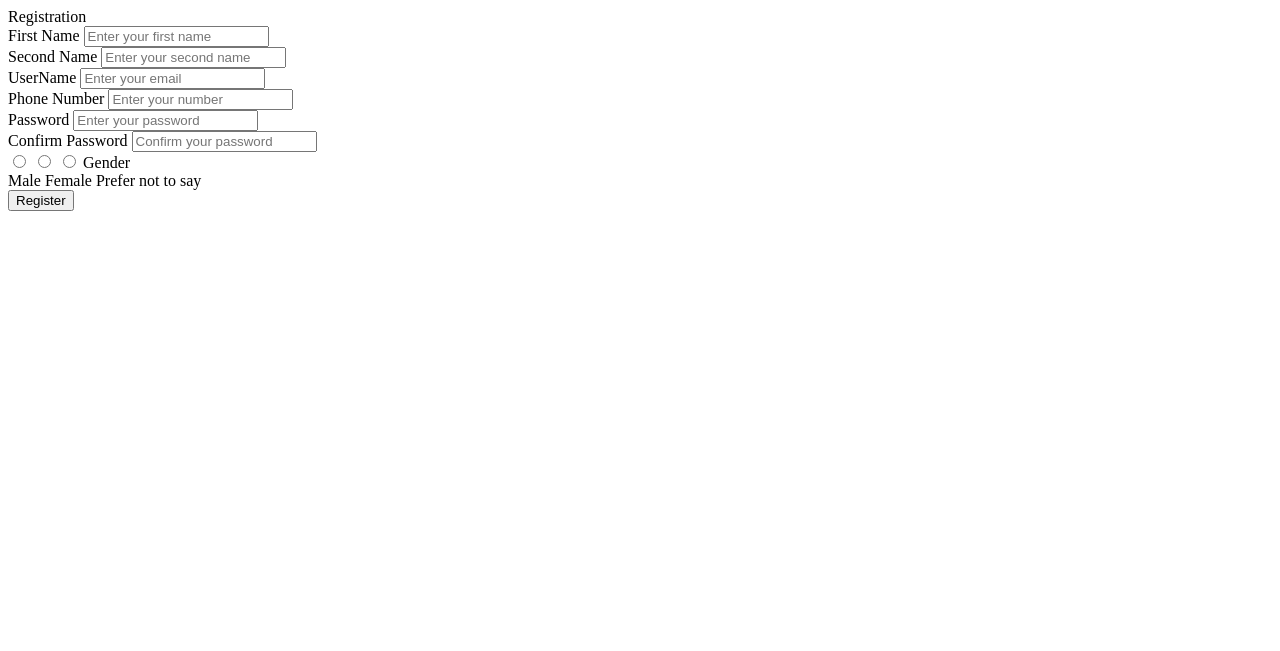
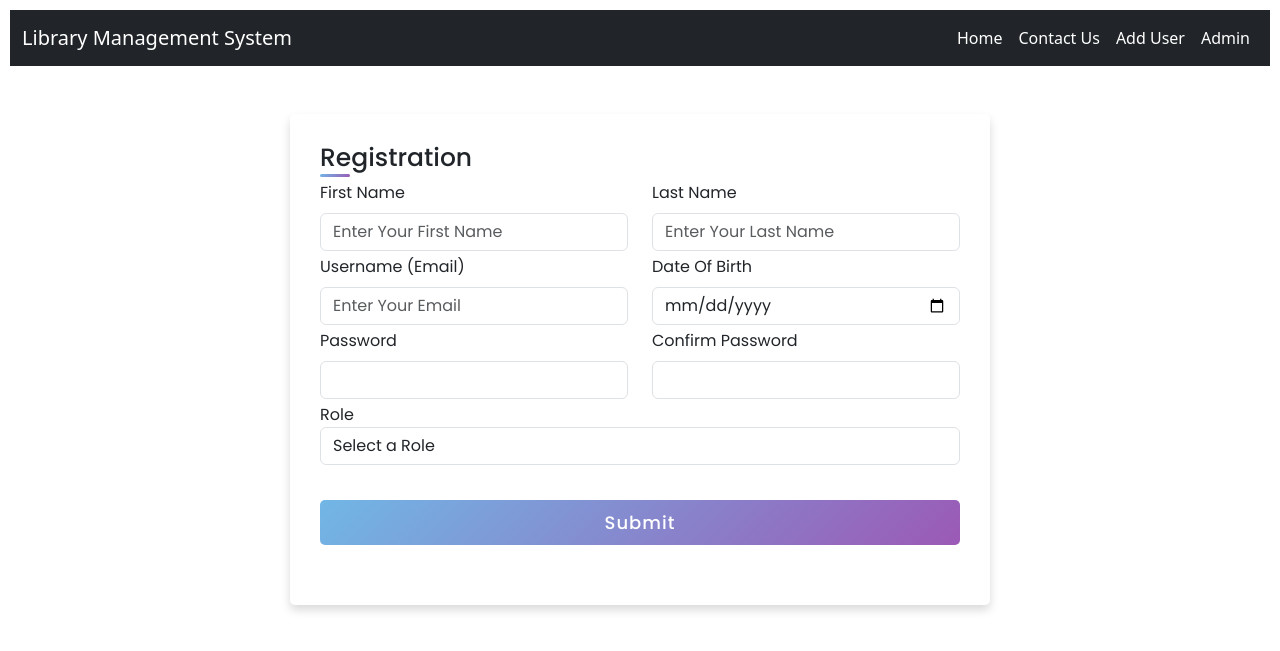
Before and after one commit to Ankur-586/DjangowithAjax, a Django app: template templates/Auth/test.html in a window 1280 px wide. Shown: the top 651 px of the page. Run offline with Django 5.2, Linux system fonts and the light colour scheme; the template is opened without the code that fills it: values that come from a table or form of the project are taken from there, others are empty; some libraries are stand-ins or nearby versions.

Commit message:
underprocess

```diff
--- a/Auth/forms.py
+++ b/Auth/forms.py
@@ -2,6 +2,8 @@ from random import choices
 from django.forms import ModelForm
 from django import forms
 from .models import *
+from django.utils import timezone
+from django.core.validators import validate_email
 
 class AddUser(ModelForm):
     password1 = forms.CharField(label="Password", widget=forms.PasswordInput(attrs={'class': 'form-control'}))
@@ -18,3 +20,15 @@ class AddUser(ModelForm):
             'last_name': forms.TextInput(attrs={'class': 'form-control', 'placeholder': 'Enter Your Last Name'}),
             'date_of_birth': forms.DateInput(attrs={'class': 'form-control', 'placeholder': 'Select Date of Birth', 'type': 'date'}),
         }
+
+    def clean_email(self):
+        data = self.cleaned_data['email']
+        if validate_email(data):
+            raise forms.ValidationError("Enter a Valid Email Address now")
+        return data
+
+    def clean_Cust_email_id(self):
+        data = self.cleaned_data['Cust_email_id']
+        if validate_email(data):
+            raise forms.ValidationError("Enter a Valid Email Address now")
+        return data
--- a/templates/Auth/test.html
+++ b/templates/Auth/test.html
@@ -1,56 +1,102 @@
+{% extends 'base.html' %}
+{% load static %}
+{% block title %} Register {% endblock %}
+{% block content %}
+
+<link rel="stylesheet" href="{% static 'css/form1.css' %}">
 <div class="container mt-5">
     <div class="title">Registration</div>
     <div class="content">
-      <form action="#">
-        <div class="user-details">
-          <div class="input-box">
-            <span class="details">First Name</span>
-            <input type="text" placeholder="Enter your first name" required>
-          </div>
-          <div class="input-box">
-            <span class="details">Second Name</span>
-            <input type="text" placeholder="Enter your second name" required>
-          </div>
-          <div class="input-box">
-            <span class="details">UserName</span>
-            <input type="email" placeholder="Enter your email" required>
-          </div>
-          <div class="input-box">
-            <span class="details">Phone Number</span>
-            <input type="text" placeholder="Enter your number" required>
-          </div>
-          <div class="input-box">
-            <span class="details">Password</span>
-            <input type="text" placeholder="Enter your password" required>
-          </div>
-          <div class="input-box">
-            <span class="details">Confirm Password</span>
-            <input type="text" placeholder="Confirm your password" required>
+        <form method="post" action="" id="myForm">
+            {% csrf_token %}
+            <div class="row">
+                <div class="col-md-6 mt-1">
+                    <div class="form-group">
+                        <label for="firstName" class="form-label">First Name</label>
+                        {{ form.first_name }}
+                        <span class="text-danger" id="first_name_errors"></span>
                     </div>
                 </div>
-        <div class="gender-details">
-          <input type="radio" name="gender" id="dot-1">
-          <input type="radio" name="gender" id="dot-2">
-          <input type="radio" name="gender" id="dot-3">
-          <span class="gender-title">Gender</span>
-          <div class="category">
-            <label for="dot-1">
-            <span class="dot one"></span>
-            <span class="gender">Male</span>
-          </label>
-          <label for="dot-2">
-            <span class="dot two"></span>
-            <span class="gender">Female</span>
-          </label>
-          <label for="dot-3">
-            <span class="dot three"></span>
-            <span class="gender">Prefer not to say</span>
-            </label>
+                <div class="col-md-6 mt-1">
+                    <div class="form-group">
+                        <label for="lastName" class="form-label">Last Name</label>
+                        {{ form.last_name }}
+                        <span class="text-danger" id="last_name_errors"></span>
                     </div>
                 </div>
+            </div>
+            <div class="row">
+                <div class="col-md-6 mt-1">
+                    <div class="form-group">
+                        <label for="username" class="form-label">Username (Email)</label>
+                        {{ form.email }}
+                        <span class="text-danger" id="email_errors"></span>
+                    </div>
+                </div>
+                <div class="col-md-6 mt-1">
+                    <div class="form-group">
+                        <label for="dateofbirth" class="form-label">Date Of Birth</label>
+                        {{ form.date_of_birth }}
+                        <span class="text-danger" id="date_of_birth_errors"></span>
+                    </div>
+                </div>
+            </div>
+            <div class="row">
+                <div class="col-md-6 mt-1">
+                    <div class="form-group">
+                        <label for="password" class="form-label">Password</label>
+                        {{ form.password1 }}
+                        <span class="text-danger" id="password1_errors"></span>
+                    </div>
+                </div>
+                <div class="col-md-6 mt-1">
+                    <div class="form-group">
+                        <label for="confirmPassword" class="form-label">Confirm Password</label>
+                        {{ form.password2 }}
+                        <span class="text-danger" id="password2_errors"></span>
+                    </div>
+                </div>
+            </div>
+            <div class="form-group mt-1">
+                <label for="role">Role</label>
+                <select class="form-control" id="role" name="role" aria-label="Select Role">
+                    <option value="">Select a Role</option>
+                    {% for value, label in form.fields.role.choices %}
+                        <option value="{{ value }}">{{ label }}</option>
+                    {% endfor %}
+                </select>
+                <span class="text-danger" id="role_errors"></span>
+            </div>
             <div class="button">
-          <input type="submit" value="Register">
+                <input type="submit" id="submitButton" value="Submit">
             </div>
         </form>
     </div>
 </div>
+
+{% endblock %}
+
+{% block scripts %}
+<script>
+$(document).ready(function() {
+    $('#myForm').submit(function(event) {
+        event.preventDefault();
+        $.ajax({
+            url: "{% url 'register' %}",
+            type: 'POST',
+            data: $(this).serialize(),
+            success: function(response) {
+                $('#successMessage').delay(2000).text(response.message).show().fadeOut('slow');
+                $('#myForm')[0].reset();
+            },
+            error: function(xhr, status, error) {
+                var errors = xhr.responseJSON;
+                $.each(errors, function(key, value) {
+                    $('#' + key + '_errors').text(value[0]);
+                });
+            }
+        });
+    });
+});
+</script>
+{% endblock %}
--- /dev/null
+++ b/test.py
@@ -0,0 +1 @@
+{'sender': ['Enter a valid email address.'], 'subject': ['This field is required.']}
```
Also changed, not shown: Auth/views.py (+5 -4 lines), notes.txt (+29 -0 lines), templates/Auth/add_user.html (+31 -15 lines), templates/errors/error.html (+0 -14 lines). Lines whose indentation alone changed are shown as unchanged.
